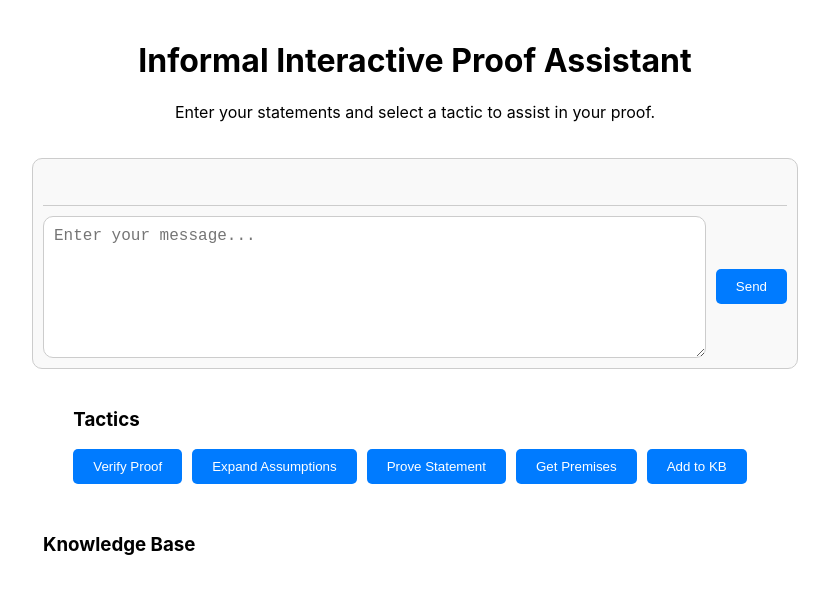
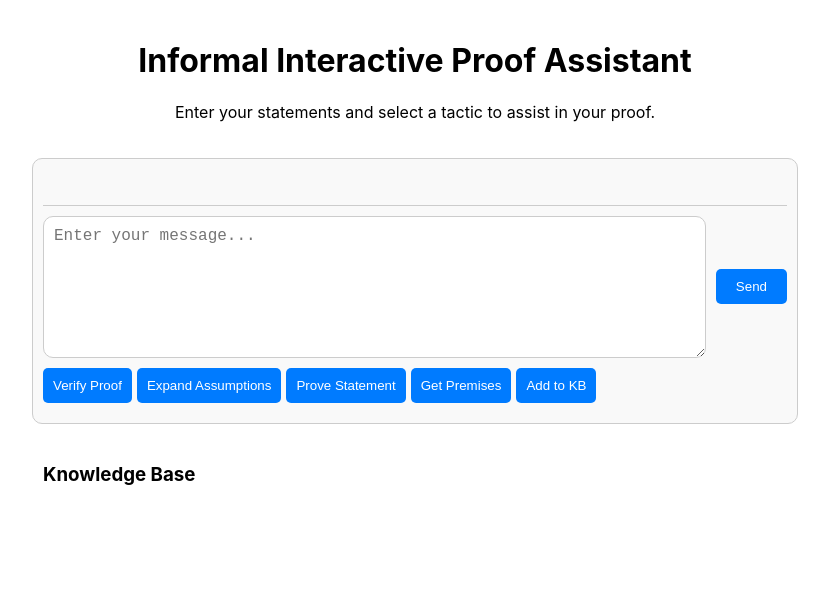
Before and after one commit to SL2000s/iipa_frontend, a React (Create React App) app: page / in a window 1280 px wide. Shown: the top 594 px of the page, without its empty margins (225-1054 px from the left). Built offline with nearby package versions, Linux system fonts and the light colour scheme.

Commit message:
Move tactics button to chat container

```diff
--- a/src/App.css
+++ b/src/App.css
@@ -61,7 +61,7 @@
   background-color: #f9f9f9;
   display: flex;
   flex-direction: column;
-  max-height: 500px;
+  max-height: 700px;
 }
 
 /* Chat history section */
@@ -148,3 +148,59 @@ button:hover {
   list-style-type: none;
   padding: 0;
 }
+
+
+.command-menu {
+  margin-top: 10px;
+}
+
+.command-menu button {
+  padding: 10px;
+  /* background-color: #28a745; */
+  background-color: #007bff;
+  color: white;
+  border: none;
+  margin-right: 5px;
+  border-radius: 5px;
+  cursor: pointer;
+}
+
+.command-menu button:hover {
+  /* background-color: #218838; */
+  background-color: #0056b3;
+}
+
+.new-chat-button {
+  margin-top: 10px;
+}
+
+.new-chat-button button {
+  padding: 10px 20px;
+  background-color: #007bff;
+  color: white;
+  border: none;
+  border-radius: 5px;
+  cursor: pointer;
+}
+
+.new-chat-button button:hover {
+  background-color: #0056b3;
+}
+
+/* New chat */
+.new-chat-button {
+  margin-top: 10px;
+}
+
+.new-chat-button button {
+  padding: 10px 20px;
+  background-color: #007bff;
+  color: white;
+  border: none;
+  border-radius: 5px;
+  cursor: pointer;
+}
+
+.new-chat-button button:hover {
+  background-color: #0056b3;
+}
--- a/src/App.js
+++ b/src/App.js
@@ -33,11 +33,14 @@ function App() {
     }
   };
 
-  const handleKeyDown = (event) => {
-    if (event.key === 'Enter' && !event.shiftKey) {
-      event.preventDefault();  // Prevents default Enter behavior (new line)
-      handleSubmit();  // Call the submit function
-    }
+  const handleNewChat = () => {
+    setChatHistory([]); // Clear chat history
+    setInput(''); // Clear input field
+    setOutput(''); // Clear output field
+  };
+
+  const handleClearInput = () => {
+    setInput(''); // Clear the input field
   };
 
   return (
@@ -69,20 +72,27 @@ function App() {
             className="input-textarea"
             value={input}
             onChange={(e) => setInput(e.target.value)}
-            onKeyDown={handleKeyDown}  // Capture Enter and Shift+Enter key presses
             placeholder="Enter your message..."
           />
           <button onClick={handleSubmit}>Send</button>
         </div>
-      </div>
 
+        {/* Tactics Buttons */}
         <div className="command-menu">
-        <h3>Tactics</h3>
+          <div className="tactics-buttons">
             <button onClick={() => chooseTactic('verifyProof')}>Verify Proof</button>
             <button onClick={() => chooseTactic('expandAssumptions')}>Expand Assumptions</button>
             <button onClick={() => chooseTactic('prove')}>Prove Statement</button>
             <button onClick={() => chooseTactic('getPremises')}>Get Premises</button>
             <button onClick={() => chooseTactic('addToKB')}>Add to KB</button>
+            {/* <button onClick={handleClearInput}>Clear</button> */}
+          </div>
+        </div>
+
+        {/* New Chat Button */}
+        {/* <div className="new-chat-button">
+          <button onClick={handleNewChat}>New Chat</button>
+        </div> */}
       </div>
 
       <div className="kb-viewer">
```
Lines whose indentation alone changed are shown as unchanged.
